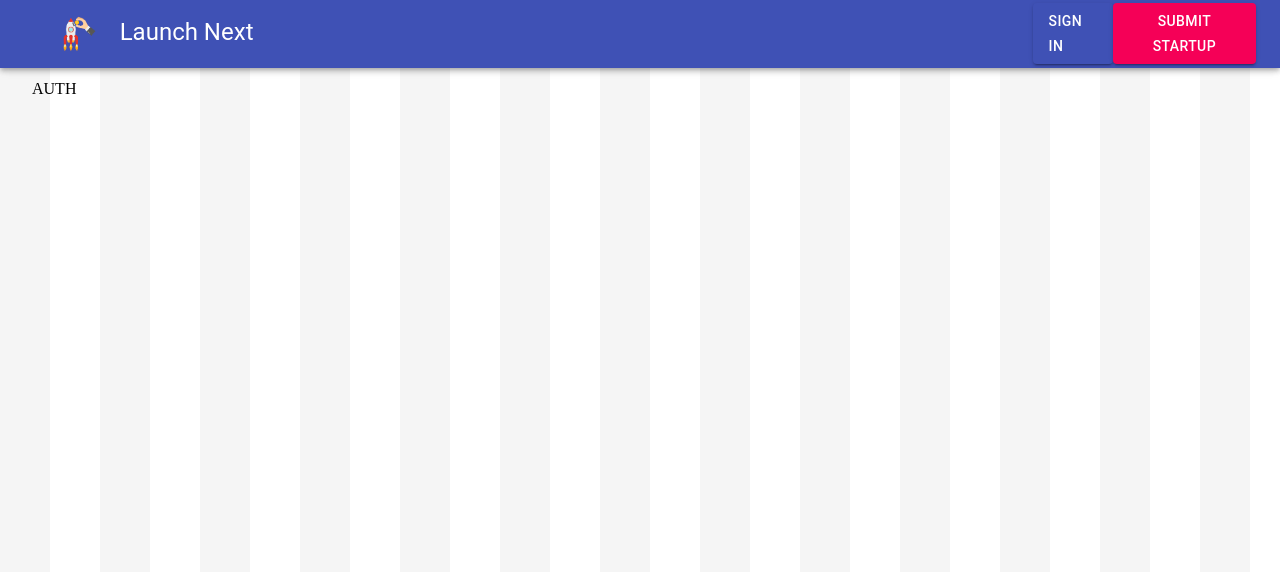
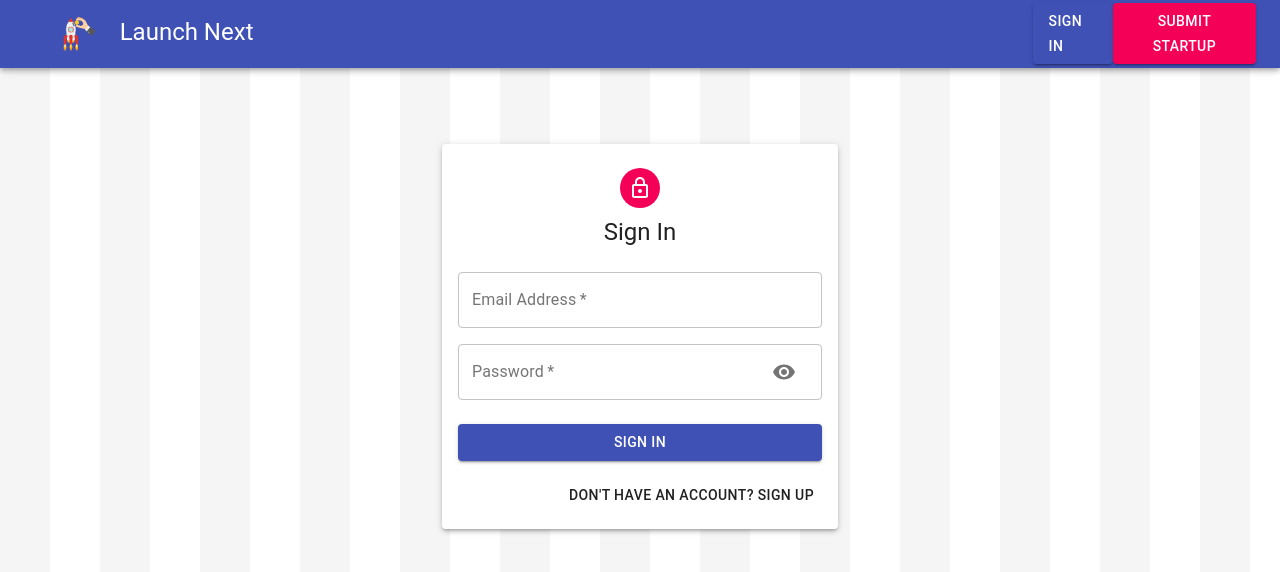
Before and after one commit to sahilchanglani/Launch-Next, a React (Create React App) app in the folder client/: page /auth in a window 1280 px wide. Shown: the top 572 px of the page. Built offline with nearby package versions, Linux system fonts and the light colour scheme.

Commit message:
signup and signin ui

```diff
--- a/client/src/components/Auth/Auth.js
+++ b/client/src/components/Auth/Auth.js
@@ -1,10 +1,63 @@
-import React from 'react'
+import React, { useState } from 'react';
+import { Avatar, Button, Paper, Grid, Typography, Container, TextField } from '@material-ui/core';
+import LockOutlinedIcon from '@material-ui/icons/LockOutlined';
+import useStyles from './styles';
+import Input from './Input';
 
 const Auth = () => {
+    const classes = useStyles();
+    const [showPassword, setShowPassword] = useState(false);
+    const [isSignup, setIsSignup] = useState(false);
+
+    const handleShowPassword = () => setShowPassword((prevShowPassword) => !prevShowPassword)
+
+    const handleSubmit = () => {
+
+    };
+
+    const handleChange = () => {
+
+    };
+
+    const switchMode = () => {
+        setIsSignup((prevIsSignup) => !prevIsSignup);
+        handleShowPassword(false);
+    };
+
     return (
-        <div>
-            AUTH
-        </div>
+        <Container component="main" maxWidth="xs">
+            <Paper className={classes.paper} elevation={3}>
+                <Avatar className={classes.avatar}>
+                    <LockOutlinedIcon />
+                </Avatar>
+                <Typography variant="h5">{isSignup ? 'Sign Up' : 'Sign In'}</Typography>
+                <form className={classes.form} onSubmit={handleSubmit}>
+                    <Grid container spacing = {2}>
+                        {
+                            isSignup && (
+                                <>
+                                    <Input name="firstName" label="First Name" handleChange={handleChange} autoFocus half />
+                                    <Input name="lastName" label="Last Name" handleChange={handleChange} half />
+                                </>
+                            )
+                        }
+                        <Input name="email" label="Email Address" handleChange={handleChange} type="email" />
+                        <Input name="password" label="Password" handleChange={handleChange} type={showPassword ? "text" : "password"} handleShowPassword={handleShowPassword} />
+                        { isSignup && <Input name="confirmPassword" label="Confirm Password" handleChange={handleChange} type="password" />}
+                    </Grid>
+                    <Button type="submit" fullWidth variant="contained" color="primary" className={classes.submit}>
+                        { isSignup ? 'Sign Up' : 'Sign In' }
+                    </Button>
+                    <Grid container justify="flex-end">
+                        <Grid item>
+                            <Button onClick={switchMode}>
+                                { isSignup ? 'Already have an account? Sign in' : "Don't have an account? Sign Up" }
+                            </Button>
+                        </Grid>
+                    </Grid>
+                </form>
+            </Paper>
+        </Container>
     )
 }
 
--- /dev/null
+++ b/client/src/components/Auth/Input.js
@@ -0,0 +1,31 @@
+import React from 'react';
+import { TextField, Grid, InputAdornment, IconButton } from '@material-ui/core';
+
+import Visibility from '@material-ui/icons/Visibility';
+import VisibilityOff from '@material-ui/icons/VisibilityOff';
+
+const Input = ({ name, handleChange, label, half, autoFocus, type, handleShowPassword }) => (
+  <Grid item xs={12} sm={half ? 6 : 12}>
+    <TextField
+      name={name}
+      onChange={handleChange}
+      variant="outlined"
+      required
+      fullWidth
+      label={label}
+      autoFocus={autoFocus}
+      type={type}
+      InputProps={name === 'password' && {
+        endAdornment: (
+          <InputAdornment position="end">
+            <IconButton onClick={handleShowPassword}>
+              {type === 'password' ? <Visibility /> : <VisibilityOff />}
+            </IconButton>
+          </InputAdornment>
+        ),
+      }}
+    />
+  </Grid>
+);
+
+export default Input;
--- /dev/null
+++ b/client/src/components/Auth/styles.js
@@ -0,0 +1,30 @@
+import { makeStyles } from '@material-ui/core/styles';
+
+export default makeStyles((theme) => ({
+  paper: {
+    marginTop: theme.spacing(8),
+    display: 'flex',
+    flexDirection: 'column',
+    alignItems: 'center',
+    padding: theme.spacing(2),
+  },
+  root: {
+    '& .MuiTextField-root': {
+      margin: theme.spacing(1),
+    },
+  },
+  avatar: {
+    margin: theme.spacing(1),
+    backgroundColor: theme.palette.secondary.main,
+  },
+  form: {
+    width: '100%', // Fix IE 11 issue.
+    marginTop: theme.spacing(3),
+  },
+  submit: {
+    margin: theme.spacing(3, 0, 2),
+  },
+  googleButton: {
+    marginBottom: theme.spacing(2),
+  },
+}));
```
